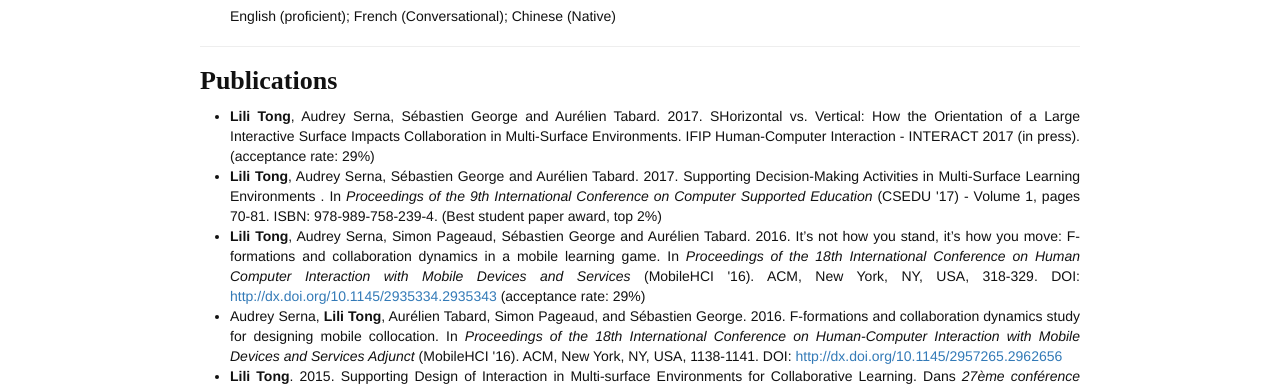
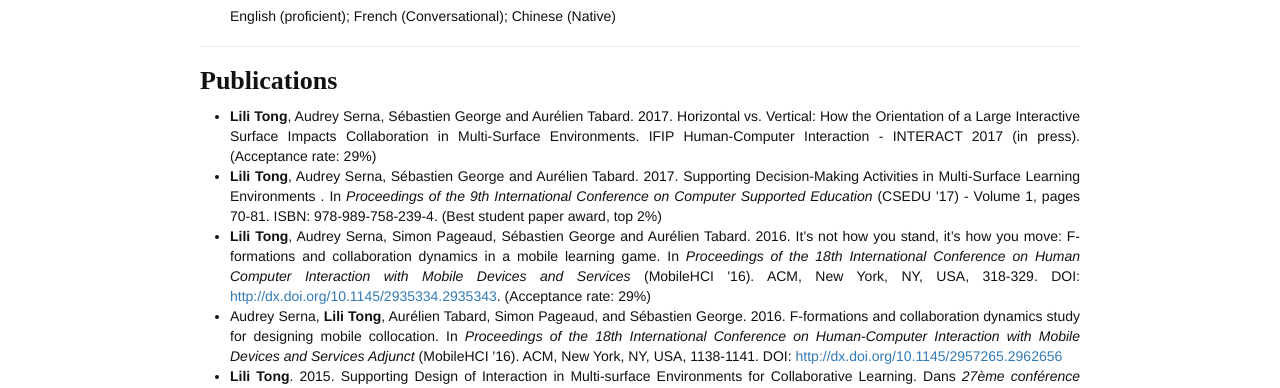
Before and after one commit to InsaLili/insalili.github.io, a Jekyll site: the page built from pages/cv.md, in a window 1280 px wide. Shown: the part 1111-1499 px from the top of the page. Built offline with Jekyll 4.4.1, drawn with Linux system fonts in a browser that asks for light colours; comment, search, counter and statistics services are not loaded.

Commit message:
update publication

```diff
--- a/pages/cv.md
+++ b/pages/cv.md
@@ -62,9 +62,9 @@ permalink: /cv/
 	<div class="section">
 	  <h3>Publications</h3>
 	  <ul>
-	  	<li><b>Lili Tong</b>, Audrey Serna, Sébastien George and Aurélien Tabard. 2017. SHorizontal vs. Vertical: How the Orientation of a Large Interactive Surface Impacts Collaboration in Multi-Surface Environments. IFIP Human-Computer Interaction - INTERACT 2017 (in press). (acceptance rate: 29%)</li>
+	  	<li><b>Lili Tong</b>, Audrey Serna, Sébastien George and Aurélien Tabard. 2017. Horizontal vs. Vertical: How the Orientation of a Large Interactive Surface Impacts Collaboration in Multi-Surface Environments. IFIP Human-Computer Interaction - INTERACT 2017 (in press). (Acceptance rate: 29%)</li>
 	  	<li><b>Lili Tong</b>, Audrey Serna, Sébastien George and Aurélien Tabard. 2017. Supporting Decision-Making Activities in Multi-Surface Learning Environments . In <i>Proceedings of the 9th International Conference on Computer Supported Education</i> (CSEDU '17) - Volume 1, pages 70-81. ISBN: 978-989-758-239-4. (Best student paper award, top 2%)</li>
-		  <li><b>Lili Tong</b>, Audrey Serna, Simon Pageaud, Sébastien George and Aurélien Tabard. 2016. It’s not how you stand, it’s how you move: F-formations and collaboration dynamics in a mobile learning game. In <i>Proceedings of the 18th International Conference on Human Computer Interaction with Mobile Devices and Services</i> (MobileHCI '16). ACM, New York, NY, USA, 318-329. DOI: <a target="_blank" href="http://dx.doi.org/10.1145/2935334.2935343">http://dx.doi.org/10.1145/2935334.2935343</a> (acceptance rate: 29%)</li>
+		  <li><b>Lili Tong</b>, Audrey Serna, Simon Pageaud, Sébastien George and Aurélien Tabard. 2016. It’s not how you stand, it’s how you move: F-formations and collaboration dynamics in a mobile learning game. In <i>Proceedings of the 18th International Conference on Human Computer Interaction with Mobile Devices and Services</i> (MobileHCI '16). ACM, New York, NY, USA, 318-329. DOI: <a target="_blank" href="http://dx.doi.org/10.1145/2935334.2935343">http://dx.doi.org/10.1145/2935334.2935343</a>. (Acceptance rate: 29%)</li>
 		  <li>Audrey Serna, <b>Lili Tong</b>, Aurélien Tabard, Simon Pageaud, and Sébastien George. 2016. F-formations and collaboration dynamics study for designing mobile collocation. In <i>Proceedings of the 18th International Conference on Human-Computer Interaction with Mobile Devices and Services Adjunct</i> (MobileHCI '16). ACM, New York, NY, USA, 1138-1141. DOI: <a target="_blank" href="http://dx.doi.org/10.1145/2957265.2962656">http://dx.doi.org/10.1145/2957265.2962656</a></li>
 		  <li><b>Lili Tong</b>. 2015. Supporting Design of Interaction in Multi-surface Environments for Collaborative Learning. Dans <i>27ème conférence francophone sur l'Interaction Homme-Machine</i> (IHM '15), ACM. Toulouse, France. 4 pages. Doctroal symposium.</li>
 		  <li><b>Lili Tong</b>, Audrey Serna, Sébastien George, Aurélien Tabard, and Gilles Brochet. 2014. Interactive Surface Composition Based on Arduino in Multi-Display Environments. In <i>Proceedings of the Ninth ACM International Conference on Interactive Tabletops and Surfaces</i> (ITS '14). ACM, New York, NY, USA, 369-374. DOI: <a target="_blank" href="http://dx.doi.org/10.1145/2669485.2669548">http://dx.doi.org/10.1145/2669485.2669548</a></li>
```
Also changed, not shown: pages/projects.md (renamed from pages/research.md, +1 -1 lines).
